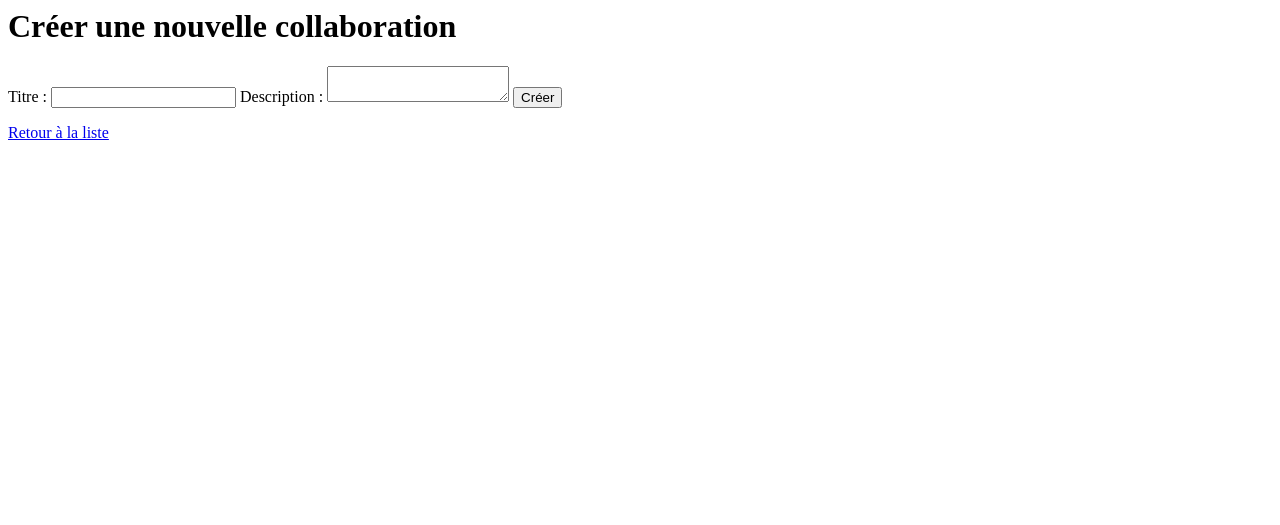
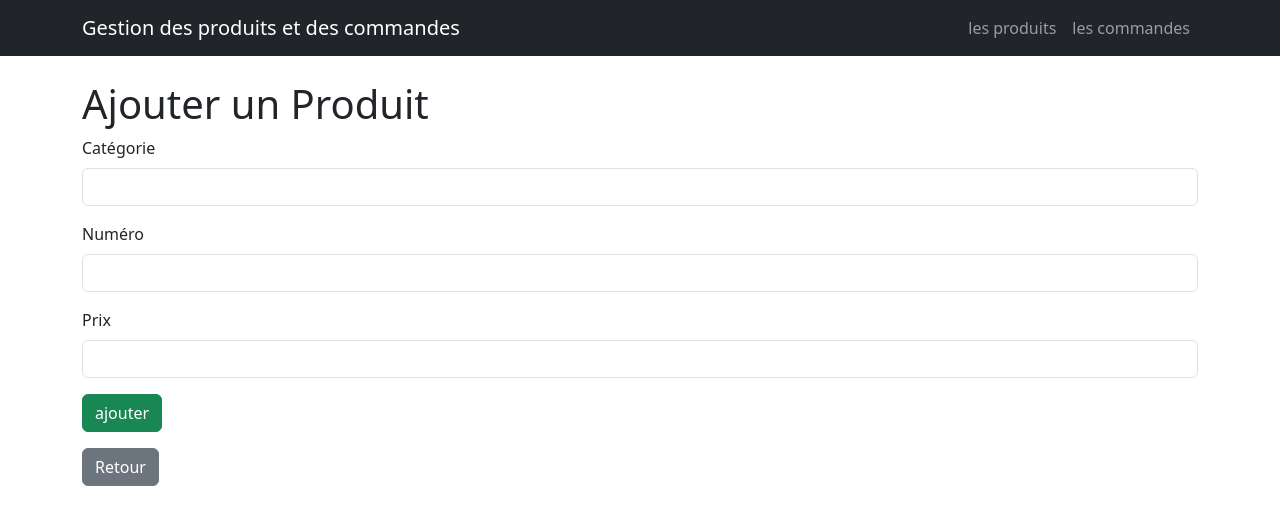
Before and after one commit to Adripain/rattrapage-symfony-adrien, a Symfony app: template templates/product/create.html.twig in a window 1280 px wide. Shown: the top 525 px of the page. Run offline with Twig, Linux system fonts and the light colour scheme; the template is opened without the code that fills it, so the values that code supplies are empty; some libraries are stand-ins or nearby versions.

Commit message:
(ADD) dates and fix templates

```diff
--- a/templates/order/index.html.twig
+++ b/templates/order/index.html.twig
@@ -30,5 +30,5 @@
         </tbody>
     </table>
 
-    <a href="{{ path('order_create') }}" class="btn btn-primary">Nouvelle une Commande</a>
+    <a href="{{ path('order_create') }}" class="btn btn-primary">Nouvelle Commande</a>
 {% endblock %}
--- a/templates/product/create.html.twig
+++ b/templates/product/create.html.twig
@@ -1,11 +1,25 @@
-<h1>Créer une nouvelle collaboration</h1>
-<form method="post">
-    <label for="title">Titre :</label>
-    <input type="text" id="title" name="title" required>
+{% extends 'base.html.twig' %}
 
-    <label for="description">Description :</label>
-    <textarea id="description" name="description" required></textarea>
+{% block title %}Ajouter un Produit{% endblock %}
 
-    <button type="submit">Créer</button>
-</form>
-<a href="{{ path('collaboration_list') }}">Retour à la liste</a>
+{% block body %}
+    <h1>Ajouter un Produit</h1>
+
+    <form method="post" action="{{ path('product_create') }}">
+        <div class="mb-3">
+            <label for="category" class="form-label">Catégorie</label>
+            <input type="text" class="form-control" id="category" name="category" required>
+        </div>
+        <div class="mb-3">
+            <label for="num" class="form-label">Numéro</label>
+            <input type="text" class="form-control" id="num" name="num" required>
+        </div>
+        <div class="mb-3">
+            <label for="price" class="form-label">Prix</label>
+            <input type="number" class="form-control" id="price" name="price" step="0.01" required>
+        </div>
+        <button type="submit" class="btn btn-success">ajouter</button>
+    </form>
+
+    <a href="{{ path('product_list') }}" class="btn btn-secondary mt-3">Retour</a>
+{% endblock %}
```
Also changed, not shown: src/Entity/Product.php (+10 -25 lines).
